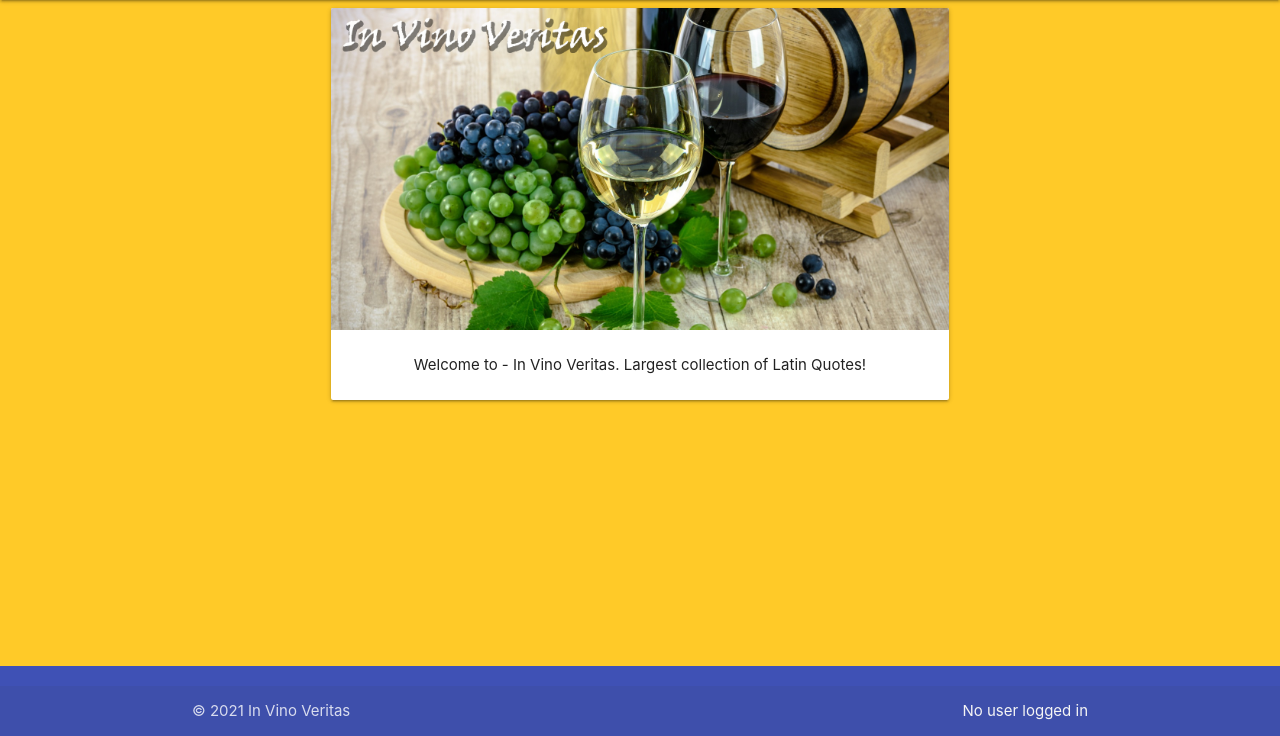
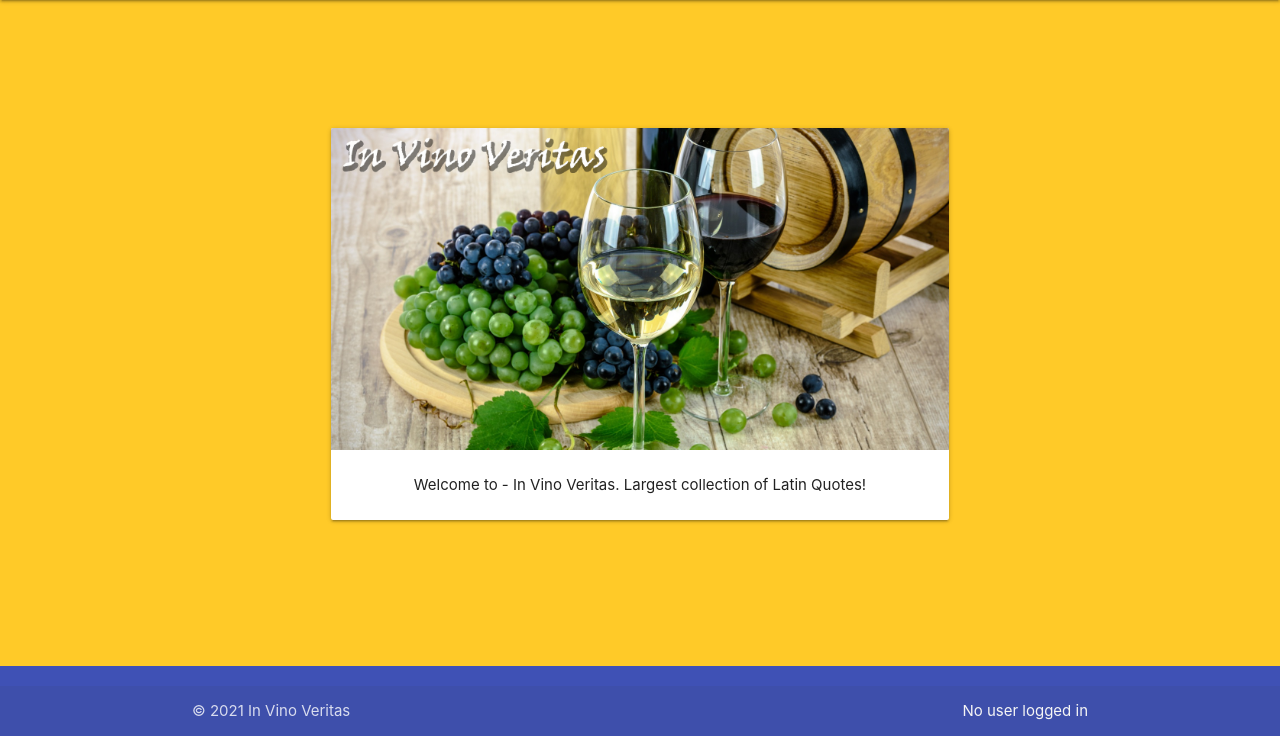
Before and after one commit to Martin-ITT/MS3-Code_Institute, a Flask app: page / in a window 1280 px wide. Shown: the part 64-800 px from the top of the page. Run offline with Flask 2, Linux system fonts and the light colour scheme; some libraries are stand-ins or nearby versions.

Commit message:
hero image pushed down

```diff
--- a/static/css/style.css
+++ b/static/css/style.css
@@ -27,6 +27,9 @@ nav .brand-logo {
     font-size: 2.1rem; /* 2. 1*/
     }
 }
-.divider {
+.divider { /* push footer*/
     margin-bottom: 50px;
 }
+#push_down {
+    margin-top: 15vh;
+}
--- a/templates/index.html
+++ b/templates/index.html
@@ -4,7 +4,7 @@
     <main>
         <section class="back-image">
             <div class="row">
-                <div class="col s10 l8 xl6 offset-s1 offset-l2 offset-xl3">
+                <div class="col s10 l8 xl6 offset-s1 offset-l2 offset-xl3" id="push_down">
                 <div class="card hoverable">
                     <div class="card-image">
                     <img src="{{ url_for('static', filename='img/liquid-light-plant-wood-grape-vine-398923-pxhere.com.jpg') }}">
```
